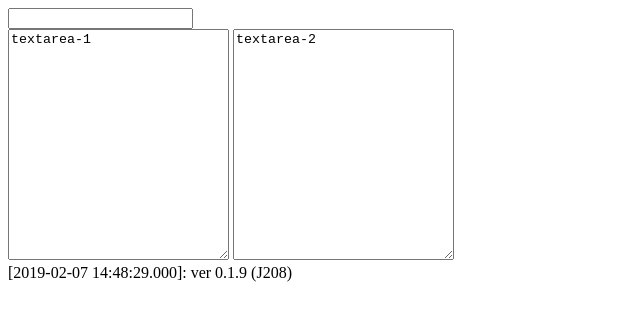
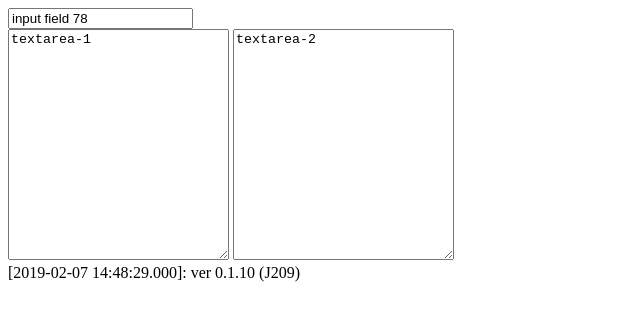
Before and after one commit to MaixEqu/reactts4, a React (Create React App) app: page / in a window 1280 px wide. Shown: the top 320 px of the page, without its empty margins (0-640 px from the left). Built offline with nearby package versions, Linux system fonts and the light colour scheme.

Commit message:
input OnChange test, ver 0.1.10 (J209)

```diff
--- a/src/App.tsx
+++ b/src/App.tsx
@@ -2,10 +2,11 @@ import React, { Component, ChangeEventHandler } from 'react';
 //import './App.css';
 import * as mx from './mxlibcut';
 
+const sVersion = "ver 0.1.10 (J209)";
+
 export class App extends Component {
   render() {
-    let ver = "ver 0.1.9 (J208)";
-    let time_ver = `[${mx.sFTime().trim()}]: ${ver}`;
+    let time_ver = `[${mx.sFTime().trim()}]: ${sVersion}`;
 
     console.log(`hot-edit textareas tests ${time_ver}...`)
     return (
@@ -34,16 +35,23 @@ export class Textareas extends React.Component {
 }
 
 export class Input extends React.Component {
+    log = (event: React.ChangeEvent<HTMLInputElement>):void => {
+        console.log("value: ", event.target.value);
+        console.log("defaultValue: ", event.target.defaultValue);
+    }
+
     onChange = (event: React.ChangeEvent<HTMLInputElement> ): void => {
         console.log("v6 " + mx.sFTime() + this)
         //this.setState({typed: event.target.value});
-    };
+    }
+
     render() {
         return (
             <div>
-                <input type="text" onChange={this.onChange.bind(this)}/><br/>
+                <input type="text" onChange={this.log.bind(this)} defaultValue="input field 78" /><br/>
             </div>
         );
+                // <input type="text" onChange={this.onChange.bind(this)} defaultValue="input field 77" /><br/>
             /*
       return (
         <div>
```
Also changed, not shown: 1 other file (tests, documents, lock files or other folders).
